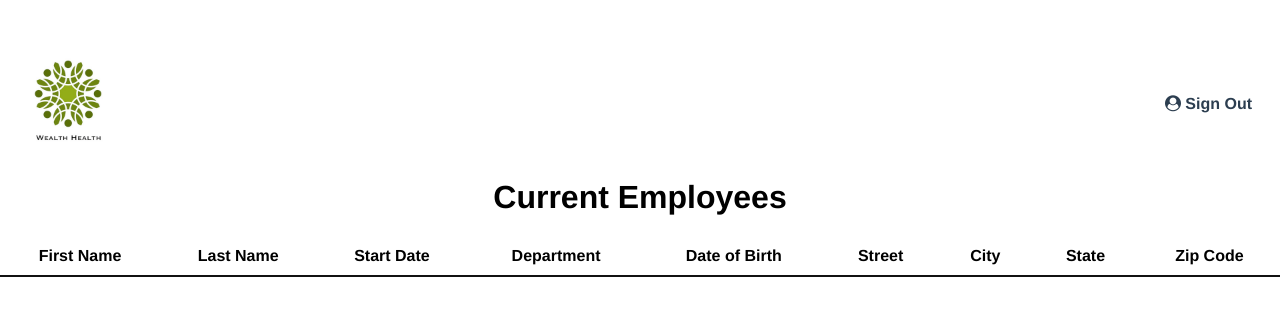
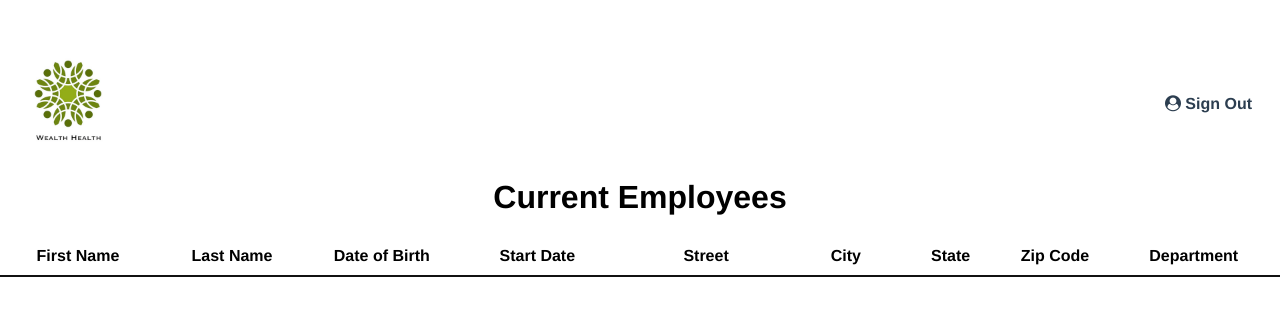
Before and after one commit to HaDock404/wealth-health, a React (Create React App) app: page /employee in a window 1280 px wide. Shown: the part 151-466 px from the top of the page. Built offline with nearby package versions, Linux system fonts and the light colour scheme.

Commit message:
Enregistrement state global dans tableau et triage tableau

```diff
--- a/src/components/Employees.jsx
+++ b/src/components/Employees.jsx
@@ -9,26 +9,100 @@ const CardDiv = styled.div`
     justify-content: center;
 `
 
-function Employees() {
+function Employees(props) {
+    let i = 0
+
+    function sortTable(n) {
+        console.log(n)
+        var table, rows, switching, i, x, y, shouldSwitch, dir, switchcount = 0;
+        table = document.getElementById("employee-table");
+        switching = true;
+        dir = "asc";
+
+        while (switching) {
+
+            switching = false;
+            rows = table.rows;
+
+            for (i = 1; i < (rows.length - 1); i++) {
+                shouldSwitch = false;
+                x = rows[i].getElementsByTagName("TD")[n];
+                y = rows[i + 1].getElementsByTagName("TD")[n];
+                if (dir === "asc") {
+                    if (x.innerHTML.toLowerCase() > y.innerHTML.toLowerCase()) {
+                        shouldSwitch = true;
+                        break;
+                    }
+                } else if (dir === "desc") {
+                    if (x.innerHTML.toLowerCase() < y.innerHTML.toLowerCase()) {
+                        shouldSwitch = true;
+                        break;
+                    }
+                }
+            }
+            if (shouldSwitch) {
+                rows[i].parentNode.insertBefore(rows[i + 1], rows[i]);
+                switching = true;
+                switchcount ++;
+            } else {
+                if (switchcount === 0 && dir === "asc") {
+                    dir = "desc";
+                    switching = true;
+                }
+            }
+        }
+    }
+
     return (
         <CardDiv id="employee-div" className="container">
             <h1>Current Employees</h1>
             <table id="employee-table" className="display dataTable no-footer" role="grid">
                 <thead>
                     <tr role="row">
-                        <th className="sorting_asc" tabIndex="0" aria-controls="employee-table" rowSpan="1" colSpan="1" aria-sort="ascending" aria-label="First Name: activate to sort column descending" style={{width: "76.8594px"}}>First Name</th>
-                        <th className="sorting" tabIndex="0" aria-controls="employee-table" rowSpan="1" colSpan="1" aria-label="Last Name: activate to sort column ascending" style={{width: "74.2188px"}}>Last Name</th>
-                        <th className="sorting" tabIndex="0" aria-controls="employee-table" rowSpan="1" colSpan="1" aria-label="Start Date: activate to sort column ascending" style={{width: "70.6406px"}}>Start Date</th>
-                        <th className="sorting" tabIndex="0" aria-controls="employee-table" rowSpan="1" colSpan="1" aria-label="Department: activate to sort column ascending" style={{width: "82.6406px"}}>Department</th>
-                        <th className="sorting" tabIndex="0" aria-controls="employee-table" rowSpan="1" colSpan="1" aria-label="Date of Birth: activate to sort column ascending" style={{width: "89.7656px"}}>Date of Birth</th>
-                        <th className="sorting" tabIndex="0" aria-controls="employee-table" rowSpan="1" colSpan="1" aria-label="Street: activate to sort column ascending" style={{width: "40.5781px"}}>Street</th>
-                        <th className="sorting" tabIndex="0" aria-controls="employee-table" rowSpan="1" colSpan="1" aria-label="City: activate to sort column ascending" style={{width: "29.3281px"}}>City</th>
-                        <th className="sorting" tabIndex="0" aria-controls="employee-table" rowSpan="1" colSpan="1" aria-label="State: activate to sort column ascending" style={{width: "34.6562px"}}>State</th>
-                        <th className="sorting" tabIndex="0" aria-controls="employee-table" rowSpan="1" colSpan="1" aria-label="Zip Code: activate to sort column ascending" style={{width: "63.5781px"}}>Zip Code</th>
+                        <th className="sorting_asc" tabIndex="0" aria-controls="employee-table" rowSpan="1" colSpan="1" aria-sort="ascending" aria-label="First Name: activate to sort column descending" style={{width: "76.8594px"}} onClick={() => sortTable(0)}>
+                            First Name
+                        </th>
+                        <th className="sorting" tabIndex="0" aria-controls="employee-table" rowSpan="1" colSpan="1" aria-label="Last Name: activate to sort column ascending" style={{width: "74.2188px"}} onClick={() => sortTable(1)}>
+                            Last Name
+                        </th>
+                        <th className="sorting" tabIndex="0" aria-controls="employee-table" rowSpan="1" colSpan="1" aria-label="Start Date: activate to sort column ascending" style={{width: "70.6406px"}} onClick={() => sortTable(2)}>
+                            Date of Birth
+                        </th>
+                        <th className="sorting" tabIndex="0" aria-controls="employee-table" rowSpan="1" colSpan="1" aria-label="Department: activate to sort column ascending" style={{width: "82.6406px"}} onClick={() => sortTable(3)}>
+                            Start Date
+                        </th>
+                        <th className="sorting" tabIndex="0" aria-controls="employee-table" rowSpan="1" colSpan="1" aria-label="Date of Birth: activate to sort column ascending" style={{width: "89.7656px"}} onClick={() => sortTable(4)}>
+                            Street
+                        </th>
+                        <th className="sorting" tabIndex="0" aria-controls="employee-table" rowSpan="1" colSpan="1" aria-label="Street: activate to sort column ascending" style={{width: "40.5781px"}} onClick={() => sortTable(5)}>
+                            City
+                        </th>
+                        <th className="sorting" tabIndex="0" aria-controls="employee-table" rowSpan="1" colSpan="1" aria-label="City: activate to sort column ascending" style={{width: "29.3281px"}} onClick={() => sortTable(6)}>
+                            State
+                        </th>
+                        <th className="sorting" tabIndex="0" aria-controls="employee-table" rowSpan="1" colSpan="1" aria-label="State: activate to sort column ascending" style={{width: "34.6562px"}} onClick={() => sortTable(7)}>
+                            Zip Code
+                        </th>
+                        <th className="sorting" tabIndex="0" aria-controls="employee-table" rowSpan="1" colSpan="1" aria-label="Zip Code: activate to sort column ascending" style={{width: "63.5781px"}} onClick={() => sortTable(8)}>
+                            Department
+                        </th>
                     </tr>
                 </thead>
                 <tbody>
-
+                    {props.tab.map(
+                        e =>
+                            <tr key={i++}>
+                                <td>{e.firstName}</td>
+                                <td>{e.lastName}</td>
+                                <td>{e.birthDate}</td>
+                                <td>{e.startDate}</td>
+                                <td>{e.street}</td>
+                                <td>{e.city}</td>
+                                <td>{e.state}</td>
+                                <td>{e.zipCode}</td>
+                                <td>{e.department}</td>
+                            </tr>
+                    )}
                 </tbody>
             </table>
         </CardDiv>
--- a/src/components/Form.jsx
+++ b/src/components/Form.jsx
@@ -1,5 +1,6 @@
 import styled from "styled-components"
 import { HaDock404Plugin } from "hadock404-plugin"
+import { states, departments } from '../plugins/Data.js'
 
 const CardSignInContent = styled.form`
     box-sizing: border-box;
@@ -75,6 +76,14 @@ const CardTest = styled.h3`
 
 function Form (props) {
 
+    function state(e) {
+        props.setTab(tab => ({...tab, ...{"state":`${e.getAttribute('data')}`}}))
+    }
+
+    function test(e) {
+        props.setTab(tab => ({...tab, ...{"department":`${e.getAttribute('data')}`}}))
+    }
+
         return (
             <CardSignInContent onSubmit={props.submit}>
                 <CardTitle>Create Employee</CardTitle>
@@ -147,6 +156,7 @@ function Form (props) {
                                     onChange={event => props.setTab(tab => ({...tab, ...{"state":`${event.target.value}`}}))}
                                 />
                             </CardInputWrapper>
+                            <HaDock404Plugin dropdownMessage="Select" onDataReceived={state} tabWordsList={states}></HaDock404Plugin>
                             <CardInputWrapper>
                                 <CardLabel htmlFor="Zip-Code">Zip Code</CardLabel>
                                 <CardInput
@@ -155,7 +165,7 @@ function Form (props) {
                                     value={props.tab.zipCode}
                                     onChange={event => props.setTab(tab => ({...tab, ...{"zipCode":`${event.target.value}`}}))}
                                 />
-                                <HaDock404Plugin dropdownMessage="Select"></HaDock404Plugin>
+                                <HaDock404Plugin dropdownMessage="Select" onDataReceived={test} tabWordsList={departments}></HaDock404Plugin>
                             </CardInputWrapper>
                     </CardForm2>
                 </CardDisplay>
--- a/src/pages/GlobalRoutes.jsx
+++ b/src/pages/GlobalRoutes.jsx
@@ -28,16 +28,32 @@ function GlobalRoutes() {
       street: "",
       city: "",
       state: "",
-      zipCode: ""
+      zipCode: "",
+      department: ""
     }
   )
 
   class Person {
     firstName = '';
     lastName = '';
-    constructor(firstName,lastName) {
+    birthDate = '';
+    startDate = '';
+    street = '';
+    city = '';
+    state = '';
+    zipCode = '';
+    department = '';
+
+    constructor(firstName,lastName, birthDate, startDate, street, city, state, zipCode, department) {
         this.firstName = firstName;
         this.lastName = lastName;
+        this.birthDate = birthDate;
+        this.startDate = startDate;
+        this.street = street;
+        this.city = city;
+        this.state = state;
+        this.zipCode = zipCode;
+        this.department = department;
     }
   }
 
@@ -45,20 +61,27 @@ function GlobalRoutes() {
 
   function onsubmit(e) {
     e.preventDefault()
-    const employee= new Person(`${tab.firstName}`,`${tab.lastName}`)
+    const employee= new Person(`${tab.firstName}`,`${tab.lastName}`, `${tab.birthDate}`, `${tab.startDate}`, `${tab.street}`, `${tab.city}`, `${tab.state}`, `${tab.zipCode}`, `${tab.department}`)
     employees.push(employee)
     setTab(tab => (
       {
         ...tab,
         ...{"firstName":``},
-        ...{"lastName":``}
+        ...{"lastName":``},
+        ...{"birthDate":``},
+        ...{"startDate":``},
+        ...{"street":``},
+        ...{"city":``},
+        ...{"state":``},
+        ...{"zipCode":``},
+        ...{"department":``}
       }
     ))
 
   }
     return (
     <BrowserRouter>
-        {employees.map(e => <div key={i++}>{e.firstName} {e.lastName}</div>)}
+        {employees.map(e => <div key={i++}>{e.firstName} {e.lastName} {e.birthDate} {e.startDate} {e.street} {e.city} {e.state} {e.zipCode} {e.department}</div>)}
         <br/>
         <br/>
         <br/>
@@ -79,7 +102,7 @@ function GlobalRoutes() {
               <Form tab={tab} setTab={setTab} submit={onsubmit}/>
             </>
           }/>
-          <Route path="/employee" element={<><Header/><Employees/></>}/>
+          <Route path="/employee" element={<><Header/><Employees  tab={employees}/></>}/>
           <Route path="*" element={<><Header/><Error/></>}/>
         </Routes>
 
--- /dev/null
+++ b/src/plugins/Data.js
@@ -0,0 +1,197 @@
+export const states = [
+    {
+        word: "Alabama"
+    },
+    {
+        word: "Alaska"
+    },
+    {
+        word: "American Samoa"
+    },
+    {
+        word: "Arizona"
+    },
+    {
+        word: "Arkansas"
+    },
+    {
+        word: "California"
+    },
+    {
+        word: "Colorado"
+    },
+    {
+        word: "Connecticut"
+    },
+    {
+        word: "Delaware"
+    },
+    {
+        word: "District Of Columbia"
+    },
+    {
+        word: "Federated States Of Micronesia"
+    },
+    {
+        word: "Florida"
+    },
+    {
+        word: "Georgia"
+    },
+    {
+        word: "Guam"
+    },
+    {
+        word: "Hawaii"
+    },
+    {
+        word: "Idaho"
+    },
+    {
+        word: "Illinois"
+    },
+    {
+        word: "Indiana"
+    },
+    {
+        word: "Iowa"
+    },
+    {
+        word: "Kansas"
+    },
+    {
+        word: "Kentucky"
+    },
+    {
+        word: "Louisiana"
+    },
+    {
+        word: "Maine"
+    },
+    {
+        word: "Marshall Islands"
+    },
+    {
+        word: "Maryland"
+    },
+    {
+        word: "Massachusetts"
+    },
+    {
+        word: "Michigan"
+    },
+    {
+        word: "Minnesota"
+    },
+    {
+        word: "Mississippi"
+    },
+    {
+        word: "Missouri"
+    },
+    {
+        word: "Montana"
+    },
+    {
+        word: "Nebraska"
+    },
+    {
+        word: "Nevada"
+    },
+    {
+        word: "New Hampshire"
+    },
+    {
+        word: "New Jersey"
+    },
+    {
+        word: "New Mexico"
+    },
+    {
+        word: "New York"
+    },
+    {
+        word: "North Carolina"
+    },
+    {
+        word: "North Dakota"
+    },
+    {
+        word: "Northern Mariana Islands"
+    },
+    {
+        word: "Ohio"
+    },
+    {
+        word: "Oklahoma"
+    },
+    {
+        word: "Oregon"
+    },
+    {
+        word: "Palau"
+    },
+    {
+        word: "Pennsylvania"
+    },
+    {
+        word: "Puerto Rico"
+    },
+    {
+        word: "Rhode Island"
+    },
+    {
+        word: "South Carolina"
+    },
+    {
+        word: "South Dakota"
+    },
+    {
+        word: "Tennessee"
+    },
+    {
+        word: "Texas"
+    },
+    {
+        word: "Utah"
+    },
+    {
+        word: "Vermont"
+    },
+    {
+        word: "Virgin Islands"
+    },
+    {
+        word: "Virginia"
+    },
+    {
+        word: "Washington"
+    },
+    {
+        word: "West Virginia"
+    },
+    {
+        word: "Wisconsin"
+    },
+    {
+        word: "Wyoming"
+    }
+]
+
+export const departments = [
+    {
+        word: "Sales"
+    },
+    {
+        word: "Marketing"
+    },
+    {
+        word: "Engineering"
+    },
+    {
+        word: "Human Ressources"
+    },
+    {
+        word: "Legal"
+    }
+]
--- a/src/styles/style.css
+++ b/src/styles/style.css
@@ -48,4 +48,9 @@ th {
     vertical-align: inherit;
     font-weight: bold;
     text-align: -internal-center;
+    cursor: pointer;
 }
+
+td {
+    text-align: center;
+}
```
Also changed, not shown: 2 other files (tests, documents, lock files or other folders).
